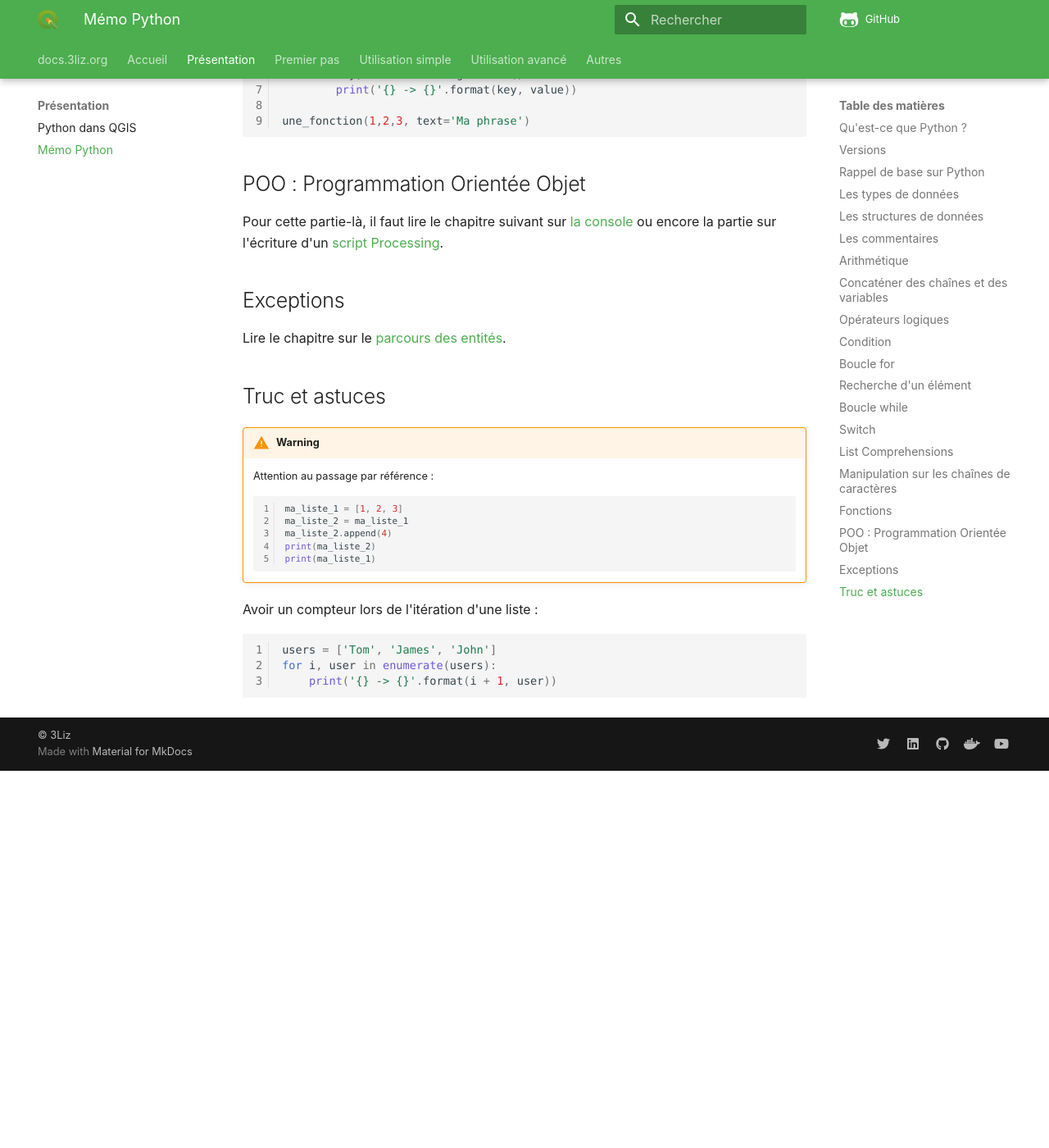
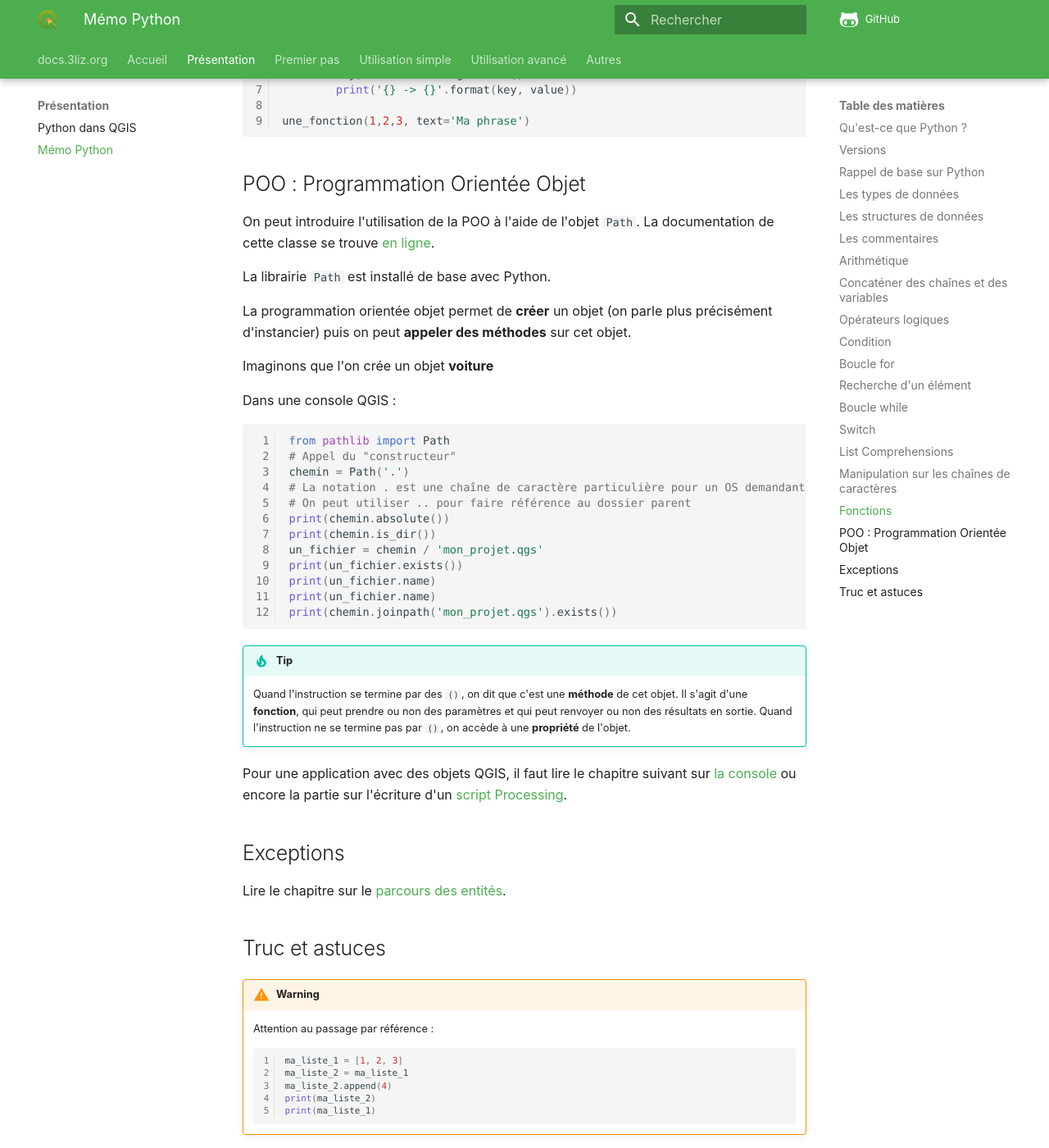
Before and after one commit to 3liz/formation-pyqgis, an MkDocs documentation site: the page built from docs/memo-python.md, in a window 1280 px wide and 1400 px high, scrolled down 8560 px. Shown: the whole window at 82% size. Built offline with MkDocs 1.6.1 and Material for MkDocs 9.7.7, drawn with Linux system fonts in a browser that asks for light colours; nearby versions of some CDN libraries; comment, search, counter and statistics services are not loaded; before the commit the page ends 9500 px from its top, so only the background shows below that; some of the changed text lies outside the part shown.

Commit message:
Introduce the POO with Pathlib fix #9

````diff
--- a/docs/memo-python.md
+++ b/docs/memo-python.md
@@ -239,7 +239,7 @@ else:
 
 ## Boucle for
 
-Utile lors que l'on connait le nombre de répétitions avant l'éxécution de la boucle.
+Utile lors que l'on connait le nombre de répétitions avant l'exécution de la boucle.
 
 ```python
 for x in range(10):
@@ -412,7 +410,40 @@ une_fonction(1,2,3, text='Ma phrase')
 
 ## POO : Programmation Orientée Objet
 
-Pour cette partie-là, il faut lire le chapitre suivant sur [la console](./console.md#rappel-sur-la-poo)
+On peut introduire l'utilisation de la POO à l'aide de l'objet `Path`. La documentation de cette classe se trouve
+[en ligne](https://docs.python.org/3/library/pathlib.html).
+
+La librairie `Path` est installé de base avec Python.
+
+La programmation orientée objet permet de **créer** un objet (on parle plus précisément d'instancier) puis on
+peut **appeler des méthodes** sur cet objet.
+
+Imaginons que l'on crée un objet **voiture**
+
+Dans une console QGIS :
+
+```python
+from pathlib import Path
+# Appel du "constructeur"
+chemin = Path('.')
+# La notation . est une chaîne de caractère particulière pour un OS demandant le dossier courant de l'exécution.
+# On peut utiliser .. pour faire référence au dossier parent
+print(chemin.absolute())
+print(chemin.is_dir())
+un_fichier = chemin / 'mon_projet.qgs'
+print(un_fichier.exists())
+print(un_fichier.name)
+print(un_fichier.name)
+print(chemin.joinpath('mon_projet.qgs').exists())
+```
+
+!!! tip
+	Quand l'instruction se termine par des `()`, on dit que c'est une **méthode** de cet objet. Il s'agit d'une **fonction**,
+	qui peut prendre ou non des paramètres et qui peut renvoyer ou non des résultats en sortie.
+	Quand l'instruction ne se termine pas par `()`, on accède à une **propriété** de l'objet.
+
+
+Pour une application avec des objets QGIS, il faut lire le chapitre suivant sur [la console](./console.md#rappel-sur-la-poo)
 ou encore la partie sur l'écriture d'un [script Processing](./script-processing.md).
 
 ## Exceptions
````
Also changed, not shown: other parts of docs/memo-python.md (+3 -5 lines).
